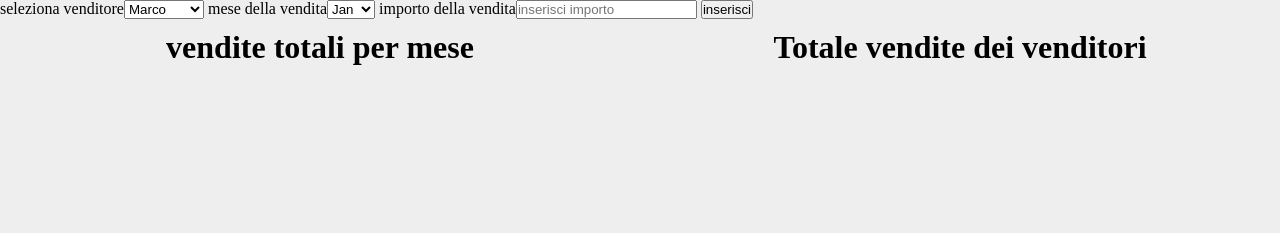
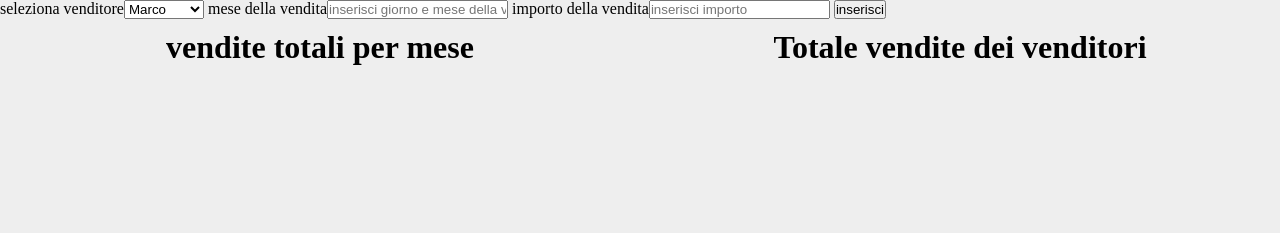
Before and after one commit to Leitino/ajax-ex-chartbool, a plain HTML site: page index.html in a window 1280 px wide. Drawn offline with nearby package versions, Linux system fonts and the light colour scheme; no server answers.

Commit message:
modifiche milestone2

```diff
--- a/index.html
+++ b/index.html
@@ -15,20 +15,7 @@
       <option value="Riccardo">Riccardo</option>
       <option value="Roberto">Roberto</option>
     </select>
-    <label>mese della vendita</label><select class="mese-vendita" name="">
-      <option>Jan</option>
-      <option>Feb</option>
-      <option>Mar</option>
-      <option>Apr</option>
-      <option>May</option>
-      <option>Jun</option>
-      <option>Jul</option>
-      <option>Aug</option>
-      <option>Sep</option>
-      <option>Oct</option>
-      <option>Nov</option>
-      <option>Dec</option>
-    </select>
+    <label>mese della vendita</label><input class="mese-vendita" type="text" name="" value=""placeholder="inserisci giorno e mese della vendita">
     <label>importo della vendita</label><input class="input-vendita" type="text" name="" value="" placeholder="inserisci importo">
     <button class="button" type="button" name="button">inserisci</button>
     <div class="grafico">
--- a/main.js
+++ b/main.js
@@ -14,13 +14,15 @@ $(function() {
   $('.button').click(function() {
     var valoreVenditore = $('.lista-venditori').val()
     var valoreImporto = parseInt($(".input-vendita").val());
-    console.log(valoreVenditore, valoreMese, valoreImporto)
+    var dataVendita= $('.mese-vendita').val()
+    console.log(valoreVenditore, dataVendita, valoreImporto)
     $.ajax({
       url:"http://138.68.64.12:3018/sales",
       method: "POST",
       data: {
         salesman:	valoreVenditore,
         amount:	valoreImporto,
+        date: dataVendita,
       },
       success:function(data){
         console.log(data)
```
